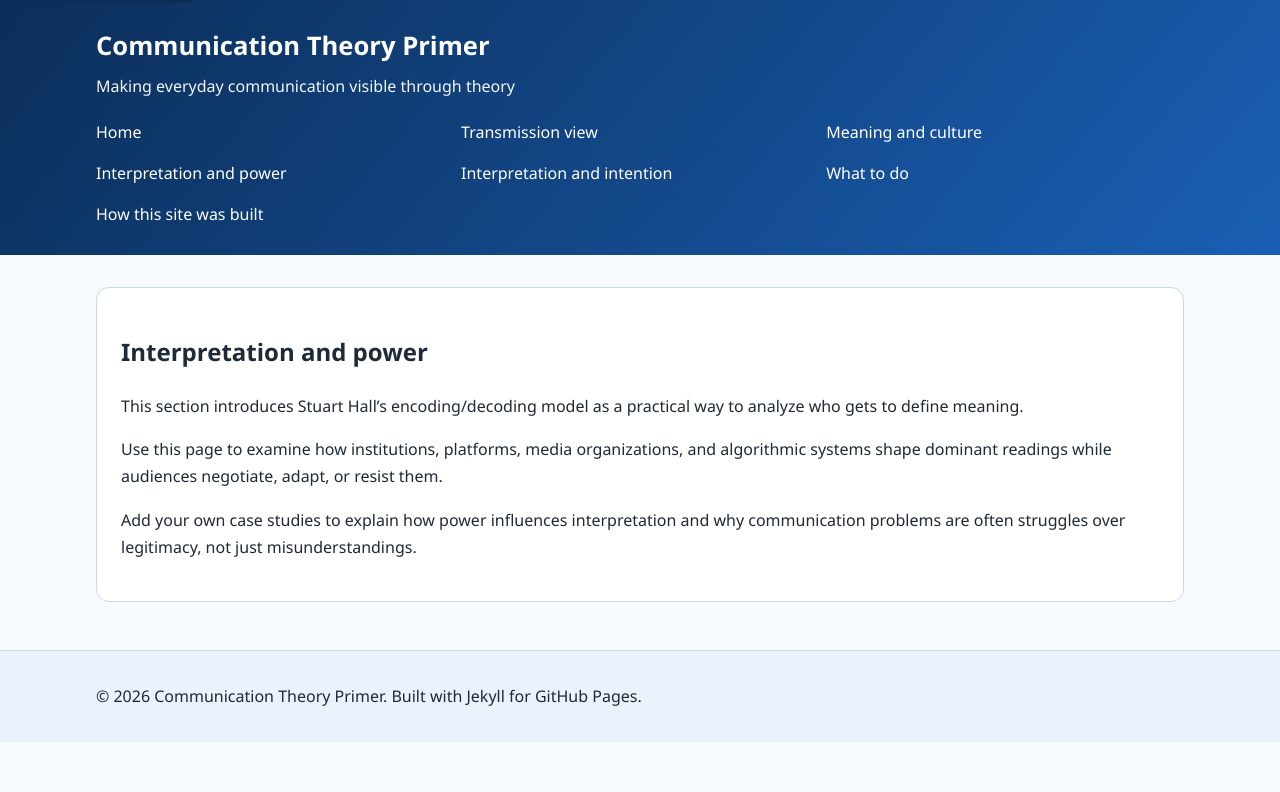
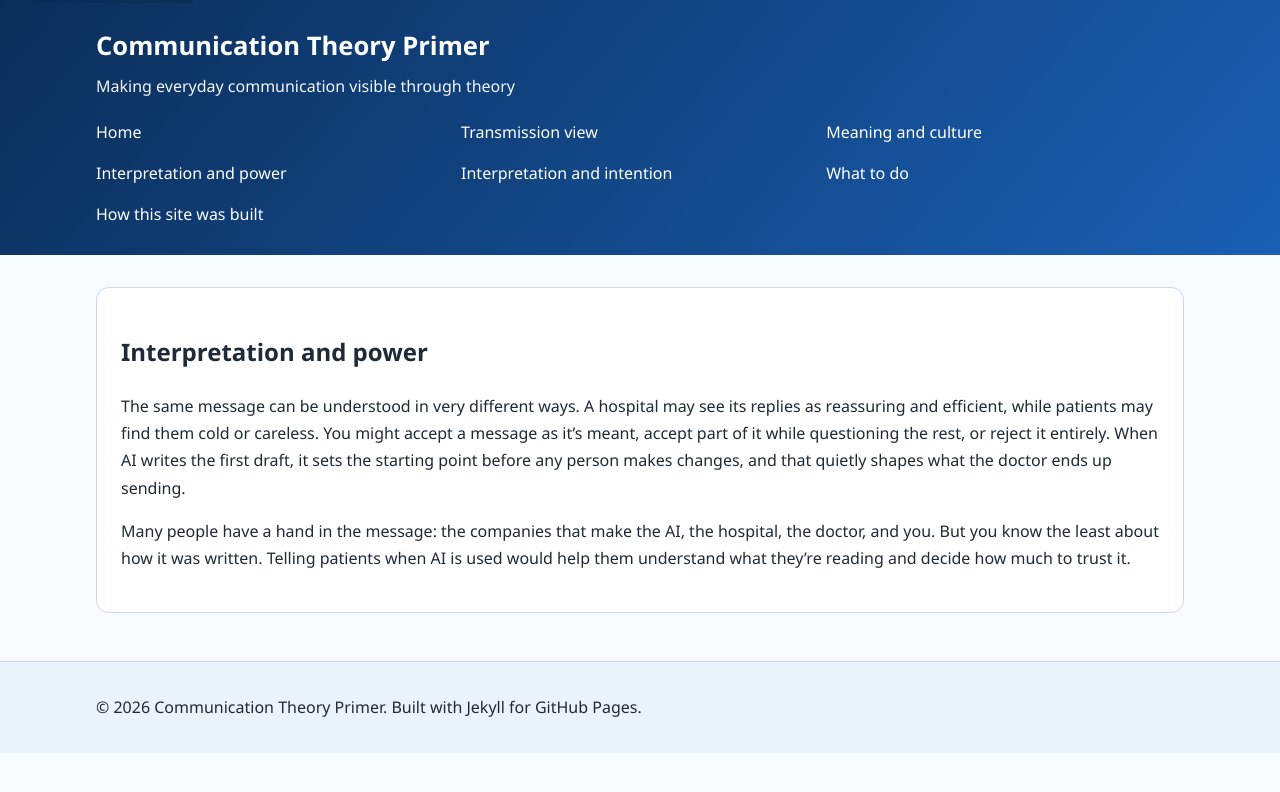
Before and after one commit to LilyS05/comm-primer-, a Jekyll site: the page built from interpretation-and-power.md, in a window 1280 px wide. Shown: the top 792 px of the page. Built offline with Jekyll 4.4.1, drawn with Linux system fonts in a browser that asks for light colours.

Commit message:
Revise interpretation section to highlight AI's impact
Revised section to emphasize the varying interpretations of messages and the role of AI in shaping communication. Added context on the influence of institutions and the importance of transparency in AI usage.

```diff
--- a/interpretation-and-power.md
+++ b/interpretation-and-power.md
@@ -4,8 +4,6 @@ title: "Interpretation and power"
 permalink: /interpretation-and-power/
 ---
 
-This section introduces Stuart Hall's encoding/decoding model as a practical way to analyze who gets to define meaning.
+The same message can be understood in very different ways. A hospital may see its replies as reassuring and efficient, while patients may find them cold or careless. You might accept a message as it’s meant, accept part of it while questioning the rest, or reject it entirely. When AI writes the first draft, it sets the starting point before any person makes changes, and that quietly shapes what the doctor ends up sending.
 
-Use this page to examine how institutions, platforms, media organizations, and algorithmic systems shape dominant readings while audiences negotiate, adapt, or resist them.
-
-Add your own case studies to explain how power influences interpretation and why communication problems are often struggles over legitimacy, not just misunderstandings.
+Many people have a hand in the message: the companies that make the AI, the hospital, the doctor, and you. But you know the least about how it was written. Telling patients when AI is used would help them understand what they’re reading and decide how much to trust it.
```
